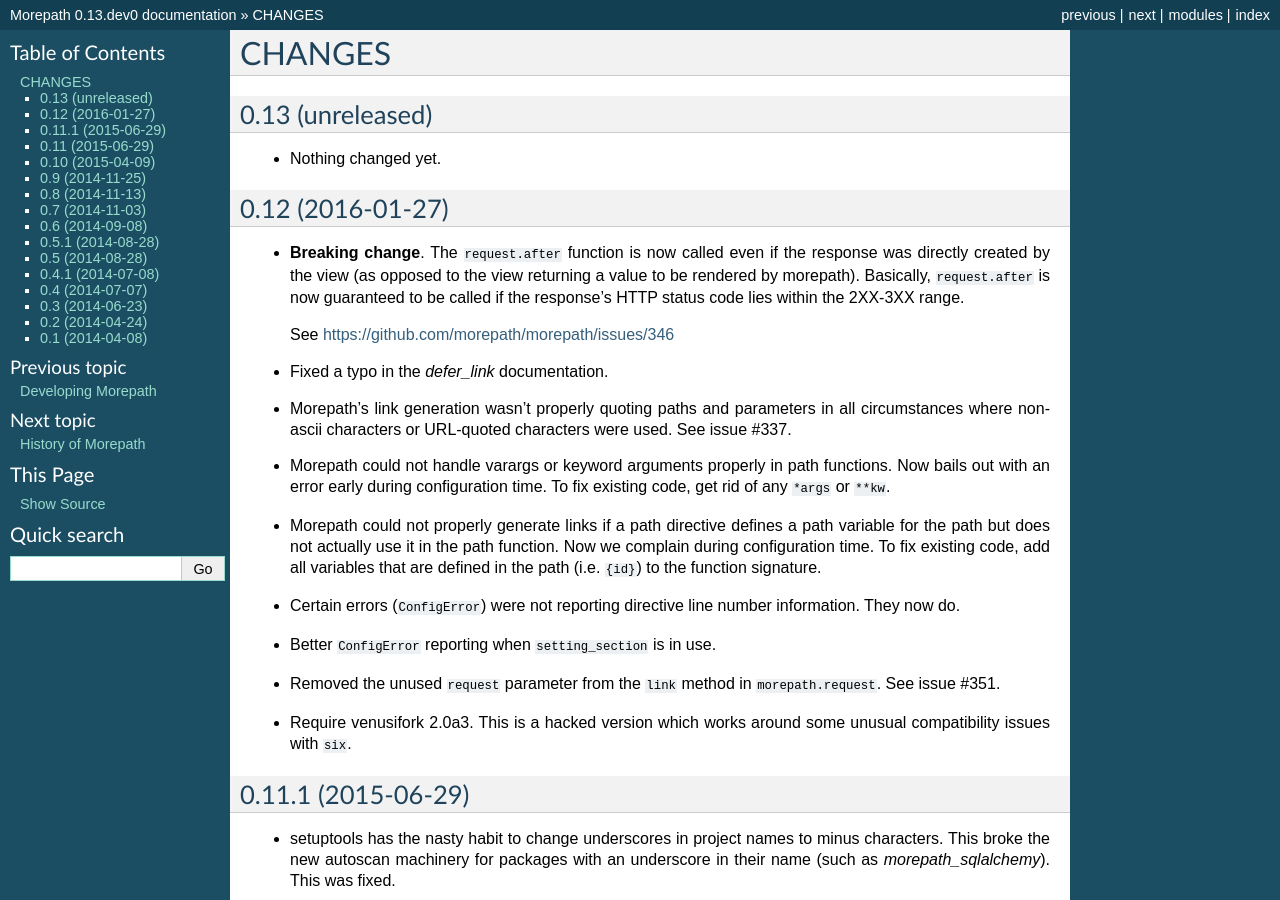
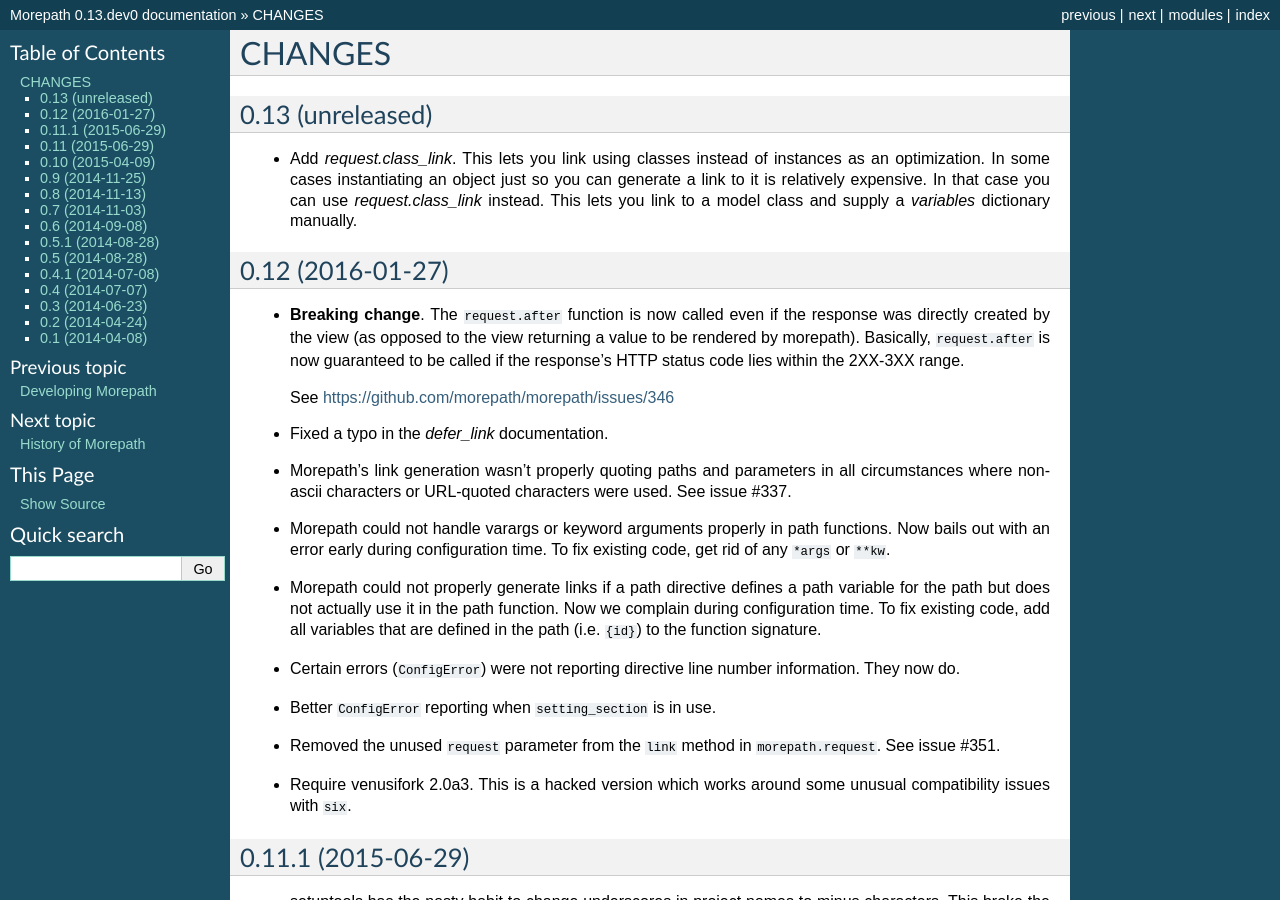
Before and after one commit to morepath/morepath, a Sphinx documentation site: the page built from doc/changes.rst, in a window 1280 px wide and 900 px high. Built offline with Sphinx 7.4.7, drawn with Linux system fonts in a browser that asks for light colours.

Commit message:
Document class_link.

```diff
--- a/CHANGES.txt
+++ b/CHANGES.txt
@@ -4,8 +4,12 @@
 0.13 (unreleased)
 =================
 
-- Nothing changed yet.
-
+- Add `request.class_link`. This lets you link using classes instead
+  of instances as an optimization. In some cases instantiating an
+  object just so you can generate a link to it is relatively
+  expensive. In that case you can use `request.class_link`
+  instead. This lets you link to a model class and supply a
+  `variables` dictionary manually.
 
 0.12 (2016-01-27)
 =================
--- a/doc/app_reuse.rst
+++ b/doc/app_reuse.rst
@@ -368,8 +368,10 @@
 link Morepath follows the defers to the application that knows how to
 do it.
 
-The :meth:`morepath.App.defer_links` directive also affects the behavior of
-:meth:`morepath.Request.view` in the same way.
+The :meth:`morepath.App.defer_links` directive also affects the
+behavior of :meth:`morepath.Request.view` in the same way. It does
+however *not* affect :meth:`morepath.Request.class_link`, as without
+the instance, insufficient information is available to defer the link.
 
 Further reading
 ---------------
```
Also changed, not shown: doc/paths_and_linking.rst (+25 -0 lines).
